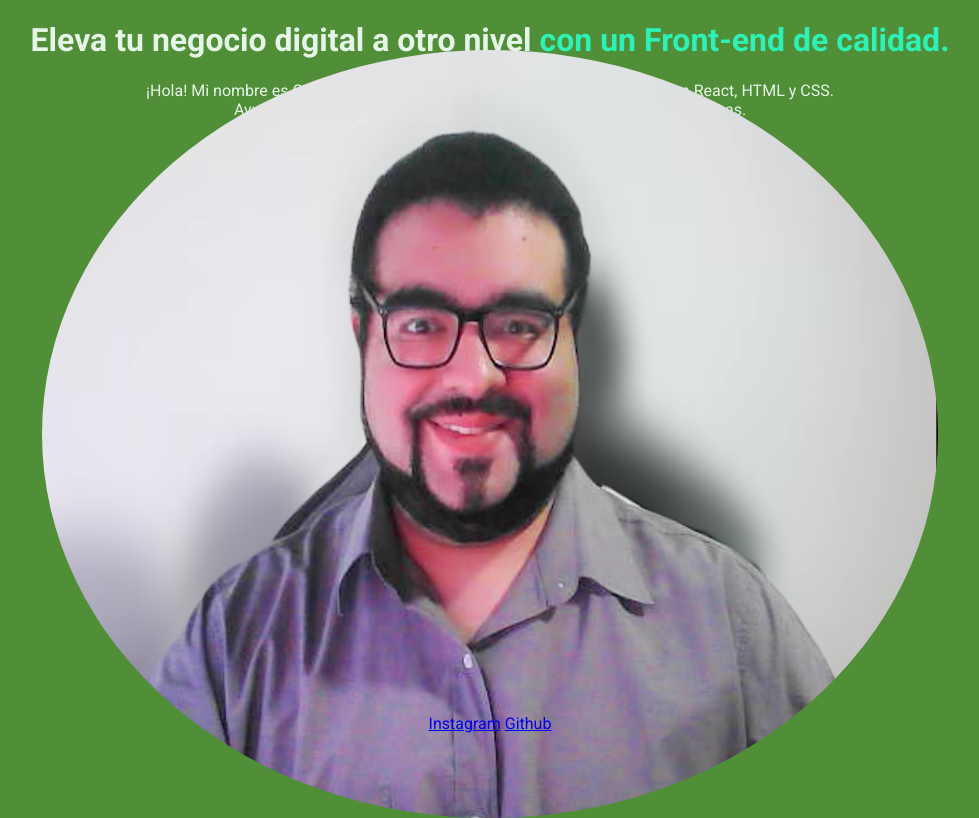
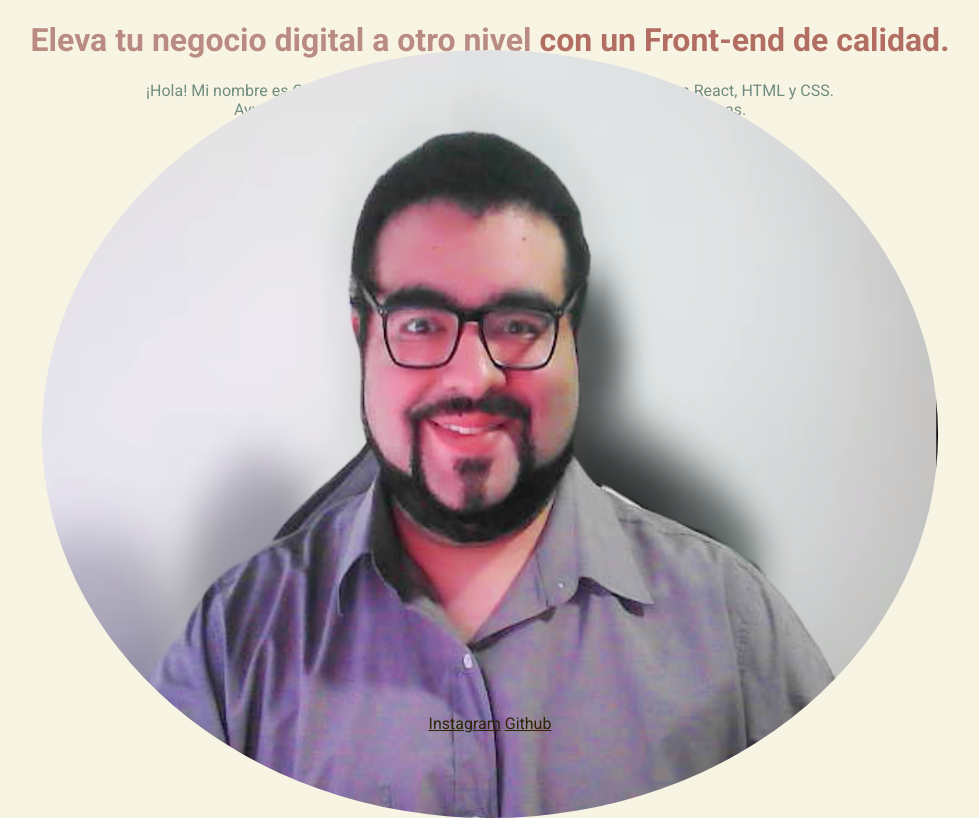
Before and after one commit to gonzagt/portafolio, a plain HTML site: page index.html in a window 1280 px wide. Shown: the whole page, without its empty margins (150-1129 px from the left). Drawn offline with Linux system fonts and the light colour scheme.

Commit message:
modify some css

```diff
--- a/style.css
+++ b/style.css
@@ -1,6 +1,5 @@
 body {
-    background-color: rgba(39, 116, 9, 0.808);
-    color: rgb(229, 245, 231);
+    background-color: rgba(248, 244, 227);
 }
 
 h1, p, strong, a {
@@ -9,20 +8,34 @@ h1, p, strong, a {
 
 h1 {
     text-align: center;
+    color: rgb(185, 139, 130);
 }
 
 strong {
-    color: rgb(46, 241, 182);
+    color: rgb(178, 110, 99);
 }
 
 p {
     text-align: center;
+    color: rgb(112, 141, 129);
 }
 
 img {
     border-radius: 100%;
     width: 70dvi;
     height: 60dvi;
+}
+
+a {
+    color: rgb(47, 37, 4);
+}
+
+a:visited {
+    color:rgb(47, 62, 4);
+}
+
+a:hover {
+    color: rgb(112, 141, 129);
 }
 
 .foto_principal {
```
